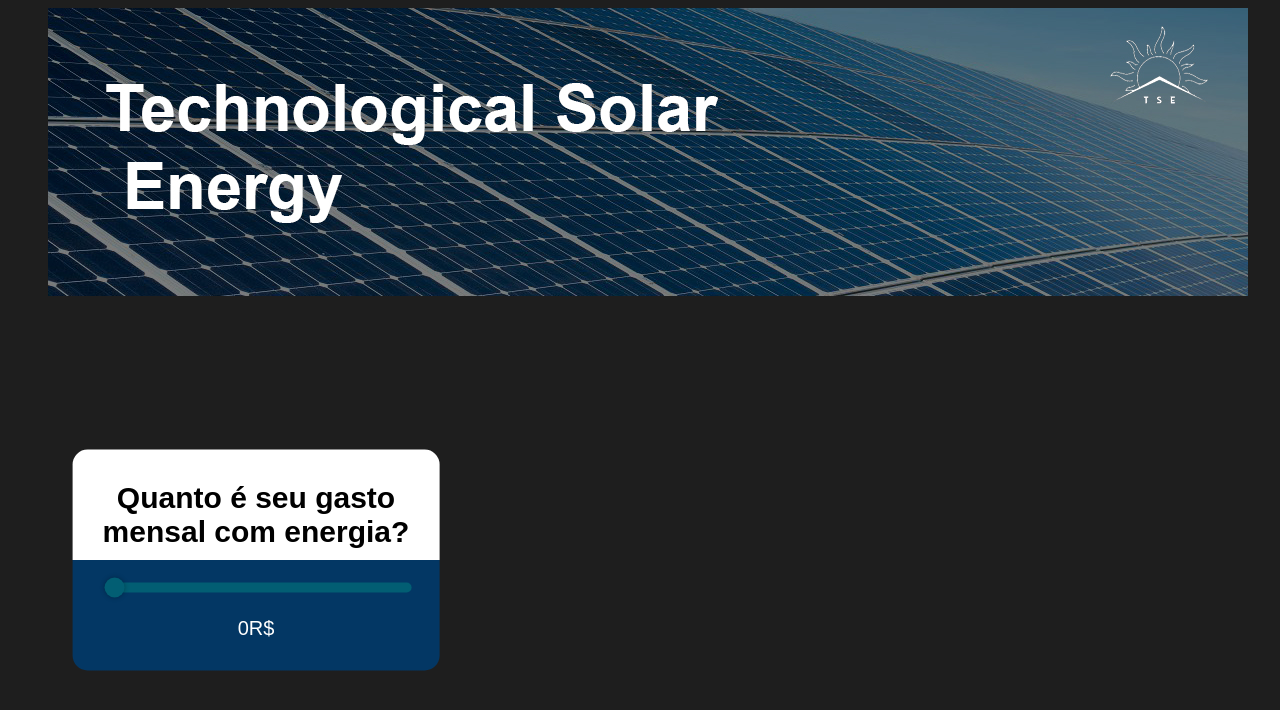
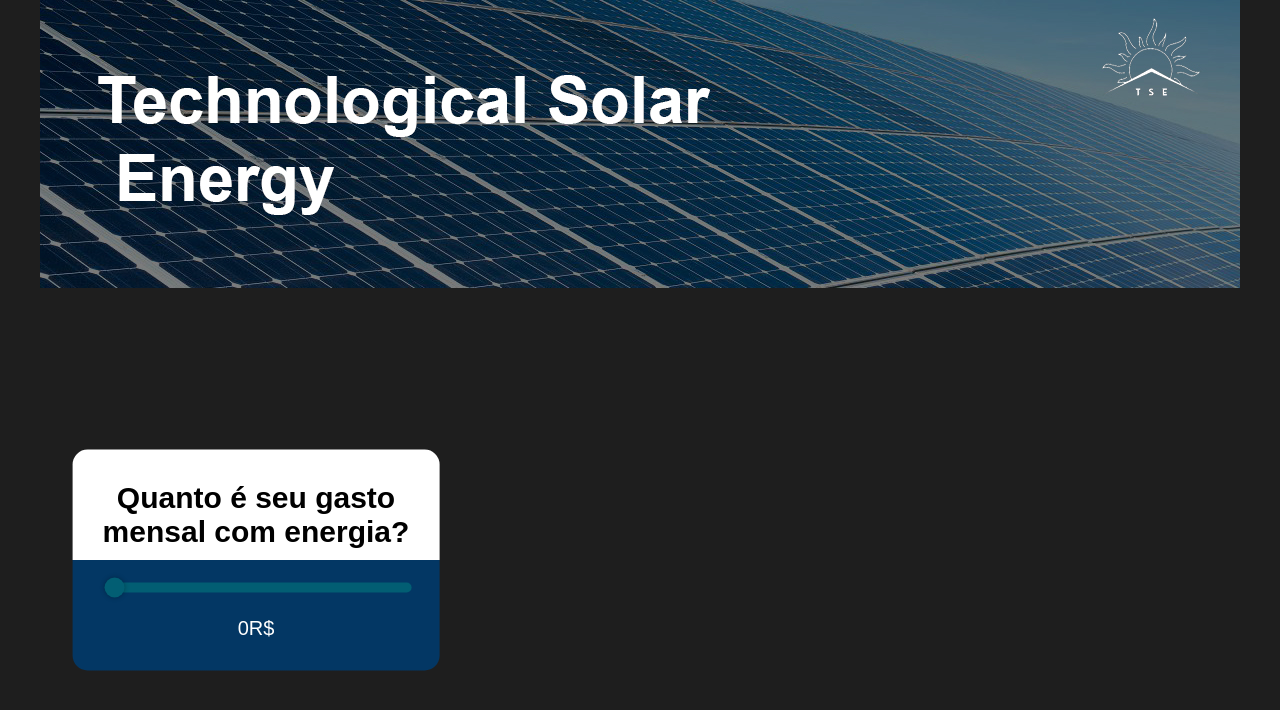
Before and after one commit to ninabrambilla/tse, a PHP site: page / in a window 1280 px wide. Shown: the top 710 px of the page. Run offline with PHP 8.4, Linux system fonts and the light colour scheme.

Commit message:
Update style.css

```diff
--- a/TSE/CSS/style.css
+++ b/TSE/CSS/style.css
@@ -1,4 +1,7 @@
 body {
+    margin: 0;
+    padding: 0;
+    box-sizing: border-box;
     width: 100%;
     display: flex;
     flex-direction: column;
@@ -77,14 +80,6 @@ body {
     font-weight: bolder;
     font-size: 30px;
     color: black;
-}
-
-//arrumar
-
-*{
-	margin: 0;
-	padding: 0;
-	box-sizing: border-box;
 }
 
 .entrar{
```
